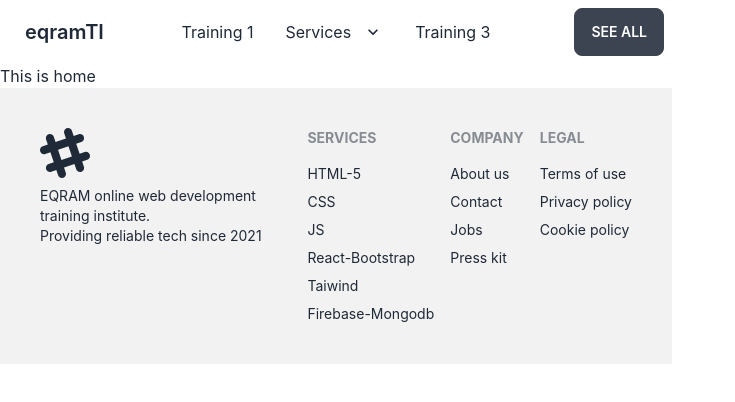
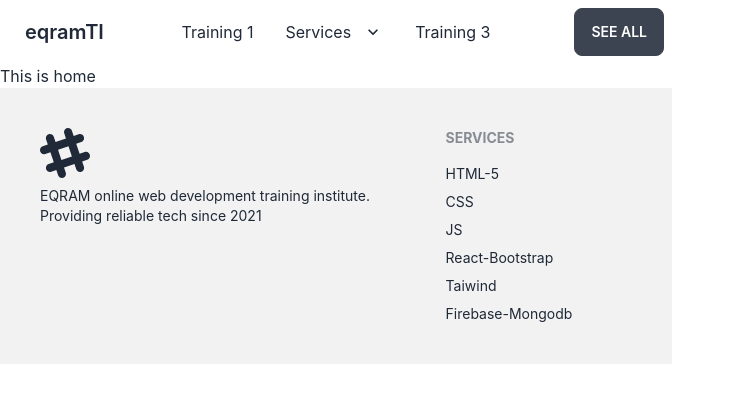
Before and after one commit to eqram1/web-development-trainining-institute-repo, a React (Create React App) app: page / in a window 1280 px wide. Shown: the top 402 px of the page, without its empty margins (0-735 px from the left). Built offline with nearby package versions, Linux system fonts and the light colour scheme.

Commit message:
added footer logo name with six services name

```diff
--- a/src/pages/Shared/Footer/Footer.js
+++ b/src/pages/Shared/Footer/Footer.js
@@ -16,19 +16,8 @@ const Footer = () => {
                 <a href='/' className="link link-hover">Taiwind</a>
                 <a href='/' className="link link-hover">Firebase-Mongodb</a>
             </div>
-            <div>
-                <span className="footer-title">Company</span>
-                <a href='/' className="link link-hover">About us</a>
-                <a href='/' className="link link-hover">Contact</a>
-                <a href='/' className="link link-hover">Jobs</a>
-                <a href='/' className="link link-hover">Press kit</a>
-            </div>
-            <div>
-                <span className="footer-title">Legal</span>
-                <a href='/' className="link link-hover">Terms of use</a>
-                <a href='/' className="link link-hover">Privacy policy</a>
-                <a href='/' className="link link-hover">Cookie policy</a>
-            </div>
+
+
         </footer>
     );
 };
```
